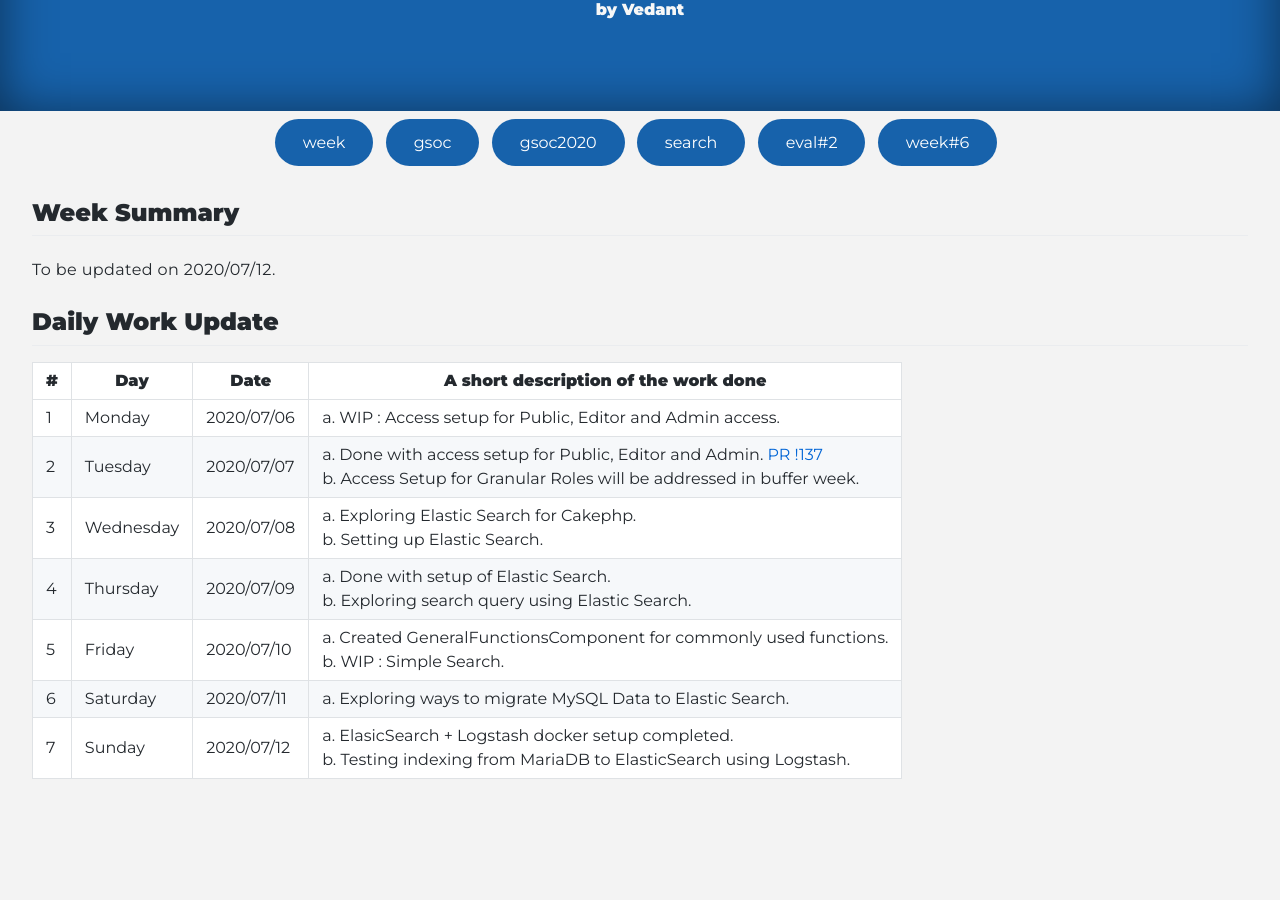
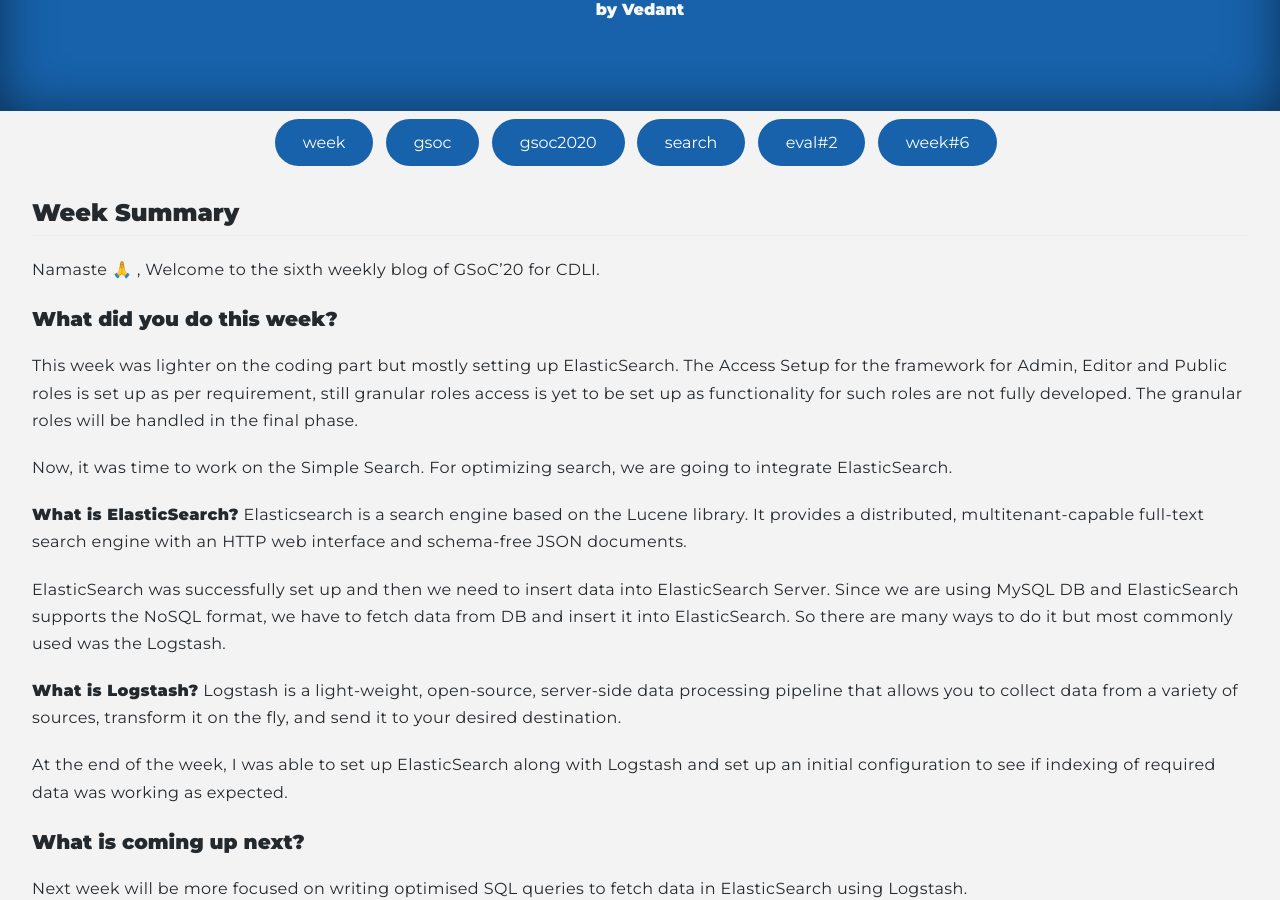
Before and after one commit to cdli-gh/blog, a Jekyll site: the page built from _blog/gsoc20/search/posts/07_week6.md, in a window 1280 px wide and 900 px high, scrolled down 215 px. Built offline with Jekyll 4.4.1, drawn with Linux system fonts in a browser that asks for light colours; Markdown is read by kramdown in place of the engine named in the settings; some of the changed text lies outside the part shown.

Commit message:
Week:6 Blog added

```diff
--- a/_blog/gsoc20/search/posts/07_week6.md
+++ b/_blog/gsoc20/search/posts/07_week6.md
@@ -7,7 +7,49 @@ tags: ["week","gsoc","gsoc2020","search","eval#2","week#6"]
 
 ## Week Summary
 
-To be updated on 2020/07/12.
+Namaste 🙏 ,
+Welcome to the sixth weekly blog of GSoC'20 for CDLI.
+
+### What did you do this week?
+
+This week was lighter on the coding part but mostly setting up ElasticSearch. The Access Setup for the framework for Admin, Editor and Public roles is set up as per requirement, still granular roles access is yet to be set up as functionality for such roles are not fully developed. The granular roles will be handled in the final phase.
+
+Now, it was time to work on the Simple Search. For optimizing search, we are going to integrate ElasticSearch.
+
+**What is ElasticSearch?**
+Elasticsearch is a search engine based on the Lucene library. It provides a distributed, multitenant-capable full-text search engine with an HTTP web interface and schema-free JSON documents.
+
+ElasticSearch was successfully set up and then we need to insert data into ElasticSearch Server. Since we are using MySQL DB and ElasticSearch supports the NoSQL format, we have to fetch data from DB and insert it into ElasticSearch. So there are many ways to do it but most commonly used was the Logstash.
+
+**What is Logstash?**
+Logstash is a light-weight, open-source, server-side data processing pipeline that allows you to collect data from a variety of sources, transform it on the fly, and send it to your desired destination.
+
+At the end of the week, I was able to set up ElasticSearch along with Logstash and set up an initial configuration to see if indexing of required data was working as expected.
+
+
+### What is coming up next?
+
+Next week will be more focused on writing optimised SQL queries to fetch data in ElasticSearch using Logstash.
+
+### Did you get stuck anywhere?
+
+On initial setup of ElasticSearch using docker, it requires a lot of memory (of course the volatile one!!) and additionally I have 4 docker containers (necessary one) running for the project. So let’s see if my system can handle the required processing in the upcoming week.
+
+### Branch (worked on):
+1. [phoenix/feature/authorization](https://gitlab.com/cdli/framework/-/tree/phoenix/feature/authorization)
+2. [phoenix/feature/optimize-setup](https://gitlab.com/cdli/framework/-/tree/phoenix/feature/optimize-setup)
+3. [phoenix/feature/search](https://gitlab.com/cdli/framework/-/tree/phoenix/feature/search)
+
+### Issues :
+1. **Closed or worked related to:**
+  - [#84](https://gitlab.com/cdli/framework/-/issues/84)
+  - [#285](https://gitlab.com/cdli/framework/-/issues/285)
+2. **Opened:** No new issue created during this week
+
+### Pull Request :
+1. **Merged (or under review):**
+  - [!137](https://gitlab.com/cdli/framework/-/merge_requests/137)
+2. **Reviewed:** No PR reviewed during this week.
 
 ## Daily Work Update
 
```
